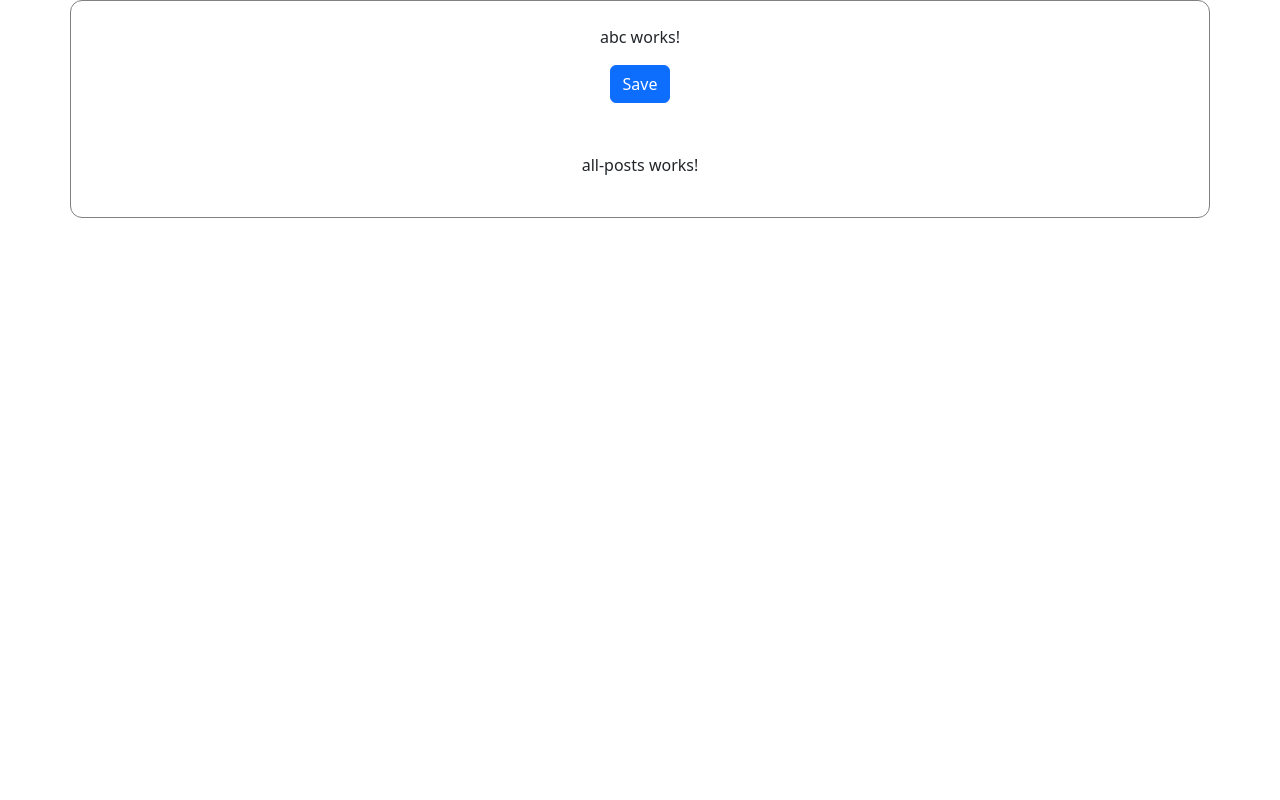
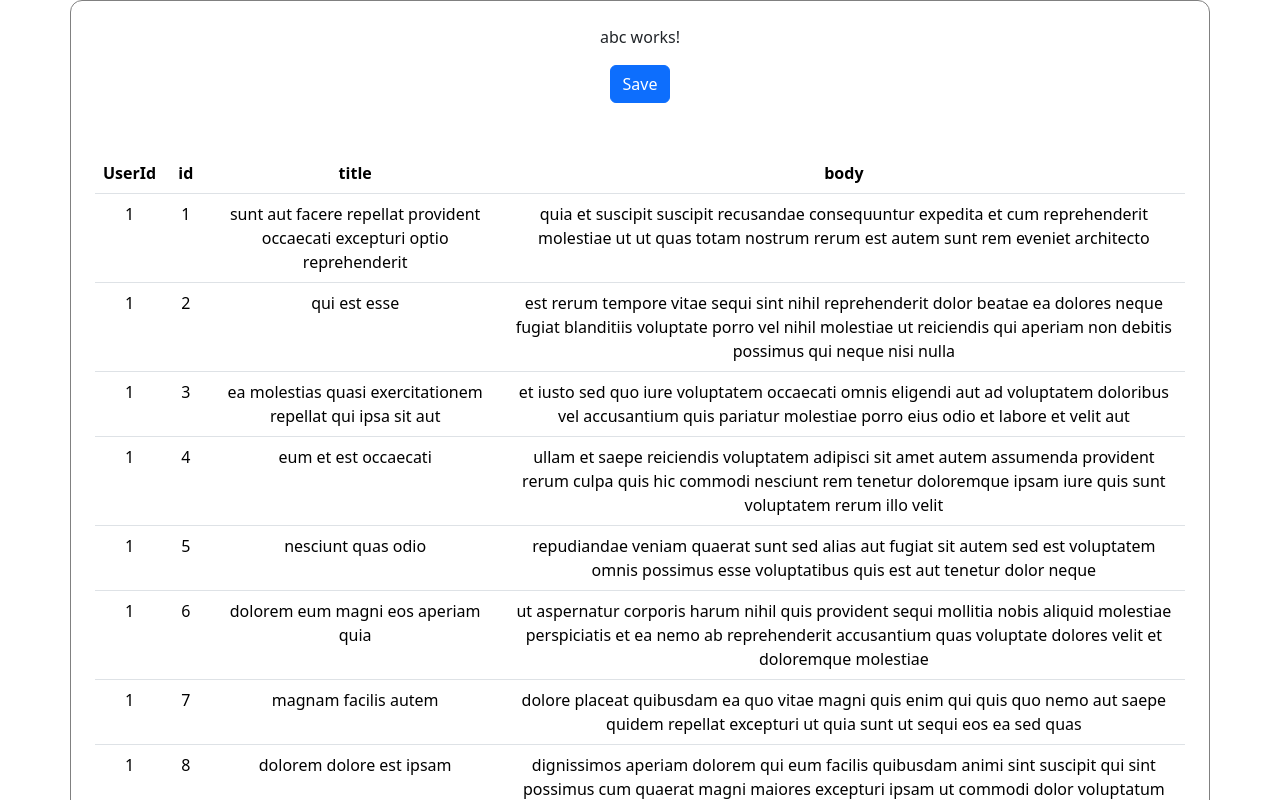
Before and after one commit to sudhansom/EcomAngular, an Angular app: page /posts in a window 1280 px wide. Shown: the top 800 px of the page. Built offline with nearby package versions, Linux system fonts and the light colour scheme; data requests are answered from the project's data file.

Commit message:
implement crud operation

```diff
--- a/src/app/app.config.ts
+++ b/src/app/app.config.ts
@@ -3,7 +3,8 @@ import { provideRouter } from '@angular/router';
 
 import { routes } from './app.routes';
 import { provideClientHydration } from '@angular/platform-browser';
+import { provideHttpClient } from '@angular/common/http';
 
 export const appConfig: ApplicationConfig = {
-  providers: [provideRouter(routes), provideClientHydration()]
+  providers: [provideRouter(routes), provideClientHydration(), provideHttpClient()]
 };
--- a/src/app/post/all-posts/all-posts.component.html
+++ b/src/app/post/all-posts/all-posts.component.html
@@ -1 +1,18 @@
-<p>all-posts works!</p>
+<table class="table">
+  <thead>
+    <tr>
+      <th>UserId</th>
+      <th>id</th>
+      <th>title</th>
+      <th>body</th>
+    </tr>
+  </thead>
+  <tbody>
+    <tr *ngFor="let d of data$ | async">
+      <td>{{d.userId}}</td>
+      <td>{{d.id}}</td>
+      <td>{{d.title}}</td>
+      <td>{{d.body}}</td>
+    </tr>
+  </tbody>
+</table>
--- a/src/app/post/all-posts/all-posts.component.ts
+++ b/src/app/post/all-posts/all-posts.component.ts
@@ -1,12 +1,26 @@
-import { Component } from '@angular/core';
+import { Component, inject } from '@angular/core';
+import { PostService } from '../post.service';
+import { Observable } from 'rxjs';
+import { Post } from '../post';
+import { CommonModule } from '@angular/common';
 
 @Component({
   selector: 'app-all-posts',
   standalone: true,
-  imports: [],
+  imports: [CommonModule],
   templateUrl: './all-posts.component.html',
   styleUrl: './all-posts.component.scss'
 })
 export class AllPostsComponent {
 
+  service = inject(PostService);
+  data$?: Observable<Post[]> = this.service.getAllPosts();
+  post$ : Observable<Post> = this.service.getOnePost(1);
+
+  ngOnInit():void {
+    // this.service.getAllPosts().subscribe(console.log);
+    this.post$.subscribe(console.log);
+    this.service.deletePost(100);
+  }
+
 }
--- a/src/app/post/post.service.ts
+++ b/src/app/post/post.service.ts
@@ -1,9 +1,24 @@
 import { Injectable } from '@angular/core';
+import { HttpClient } from '@angular/common/http';
+import { Observable } from 'rxjs';
+
+import { Post } from './post';
 
 @Injectable({
   providedIn: 'root'
 })
 export class PostService {
+  apiUrl = "http://localhost:3000/posts/";
 
-  constructor() { }
+  constructor(private _http: HttpClient) { }
+
+  getAllPosts(): Observable<Post[]> {
+    return this._http.get<Post[]>(this.apiUrl);
+  }
+  getOnePost(id: number):Observable<Post>{
+    return this._http.get<Post>(this.apiUrl + id);
+  }
+  deletePost(id:number){
+    return this._http.delete<Post>(this.apiUrl + id);
+  }
 }
--- a/src/app/post/post.ts
+++ b/src/app/post/post.ts
@@ -1,2 +1,6 @@
 export interface Post {
+  userId: number,
+  id: number,
+  title: string,
+  body: string
 }
```
